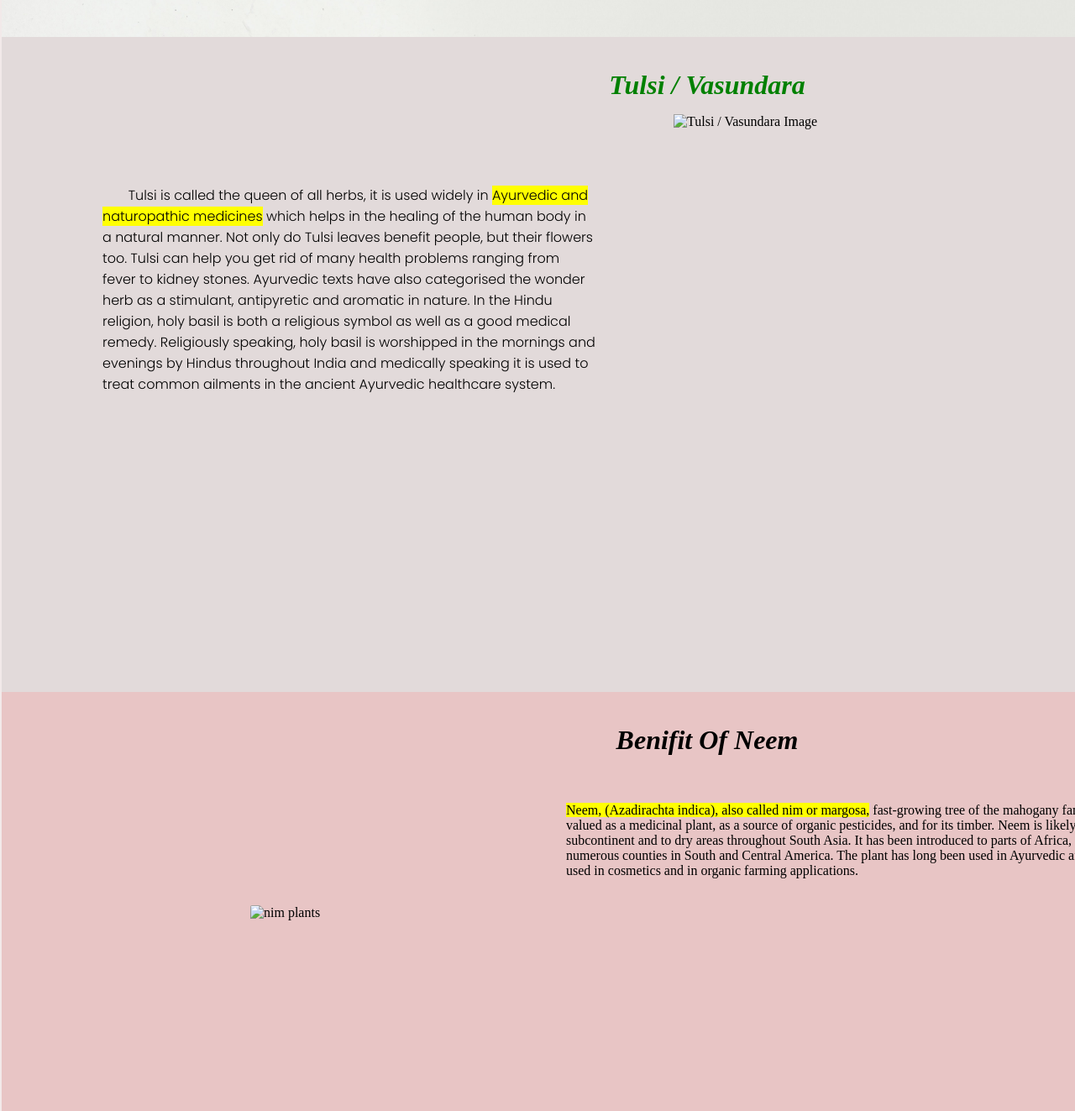
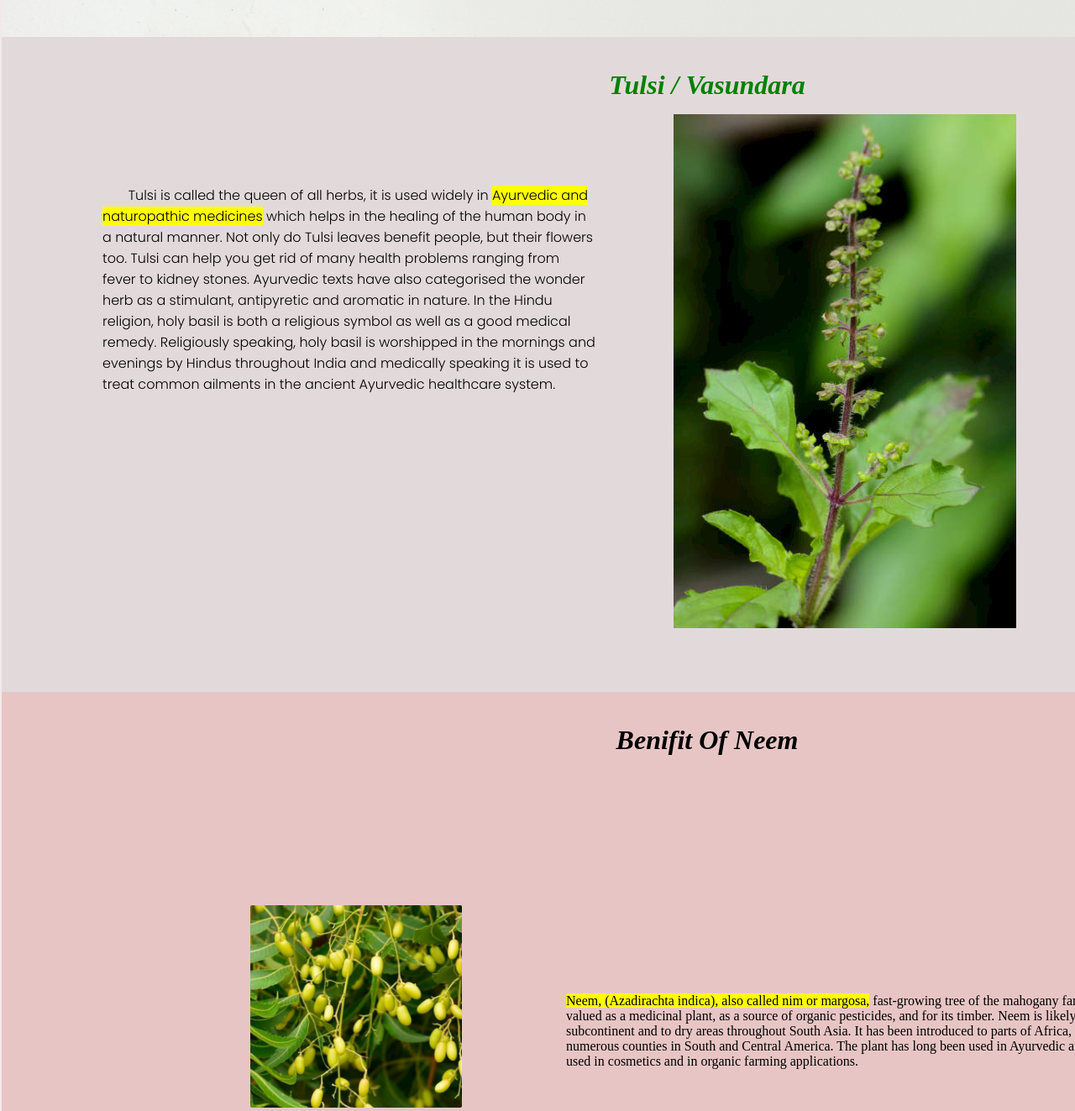
Before and after one commit to shivkumarmagar/OCTANET_SEPTEMBER_TASK-1, a plain HTML site: page index.html in a window 1280 px wide. Shown: the part 920-2243 px from the top of the page at 84% size. Drawn offline with Linux system fonts and the light colour scheme; a script that the page names is missing.

Commit message:
Update index.html

```diff
--- a/index.html
+++ b/index.html
@@ -47,13 +47,13 @@
          <p> &nbsp; &nbsp; &nbsp; &nbsp;Tulsi is called the queen of all herbs, it is used widely in <mark>Ayurvedic and naturopathic medicines</mark> which helps in the healing of the human body in a natural manner. Not only do Tulsi leaves benefit people, but their flowers too. Tulsi can help you get rid of many health problems ranging from fever to kidney stones. Ayurvedic texts have also categorised the wonder herb as a stimulant, antipyretic and aromatic in nature.
 
             In the Hindu religion, holy basil is both a religious symbol as well as a good medical remedy. Religiously speaking, holy basil is worshipped in the mornings and evenings by Hindus throughout India and medically speaking it is used to treat common ailments in the ancient Ayurvedic healthcare system.</p>
-         <img src="./Image/tu.png" alt="Tulsi / Vasundara Image">
+         <img src="tu.png" alt="Tulsi / Vasundara Image">
 
     </div>
     <div class="third">
         <br>
         <h1>Benifit Of Neem</h1>
-        <img src="./Image/nim.jpg" alt="nim plants" class="nim" >
+        <img src="nim.jpg" alt="nim plants" class="nim" >
         <p class="neem"><mark>Neem, (Azadirachta indica), also called nim or margosa,</mark> fast-growing tree of the mahogany family (Meliaceae), valued as a medicinal plant, as a source of organic pesticides, and for its timber. Neem is likely native to the Indian subcontinent and to dry areas throughout South Asia. It has been introduced to parts of Africa, the Caribbean, and numerous counties in South and Central America. The plant has long been used in Ayurvedic and folk medicine and is used in cosmetics and in organic farming applications.</p>
 
 
```
